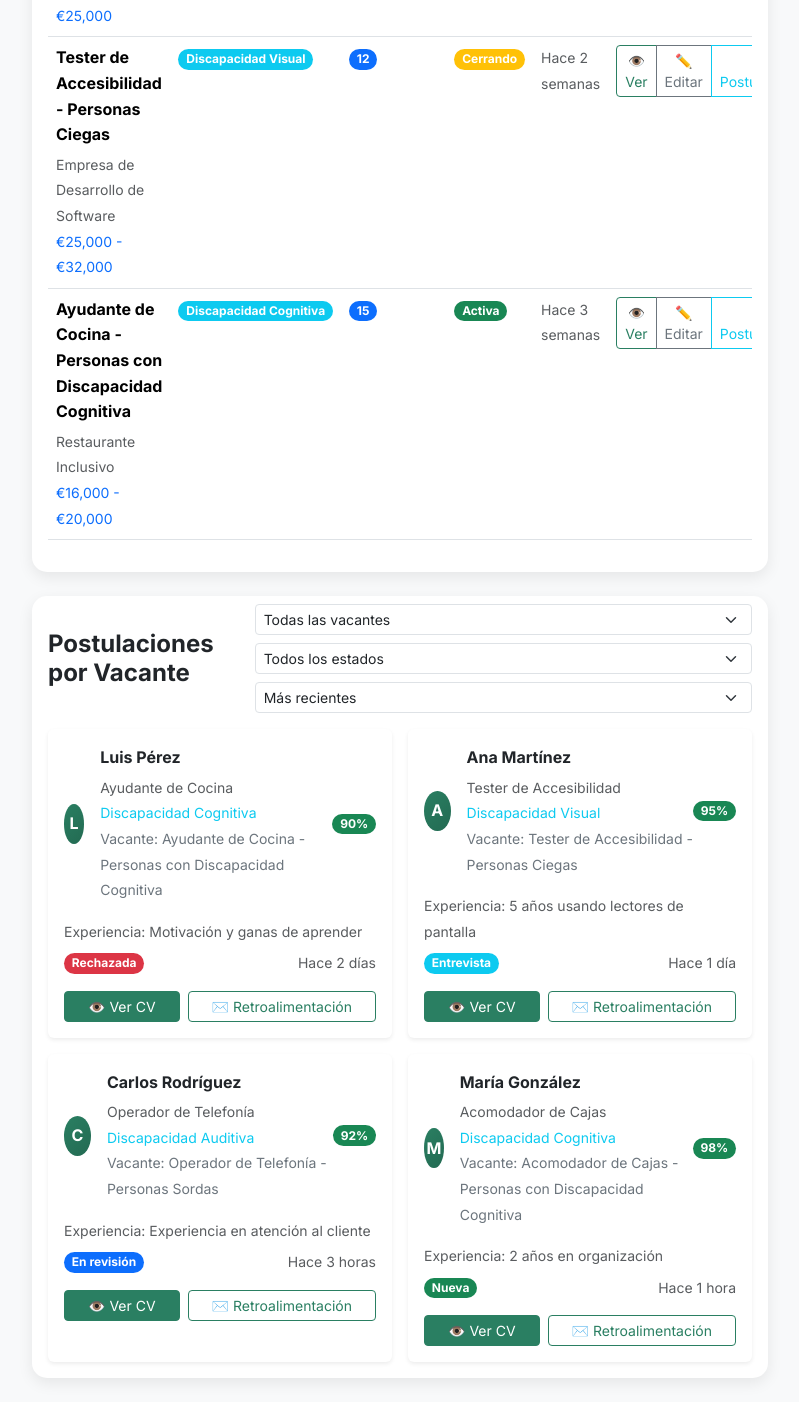
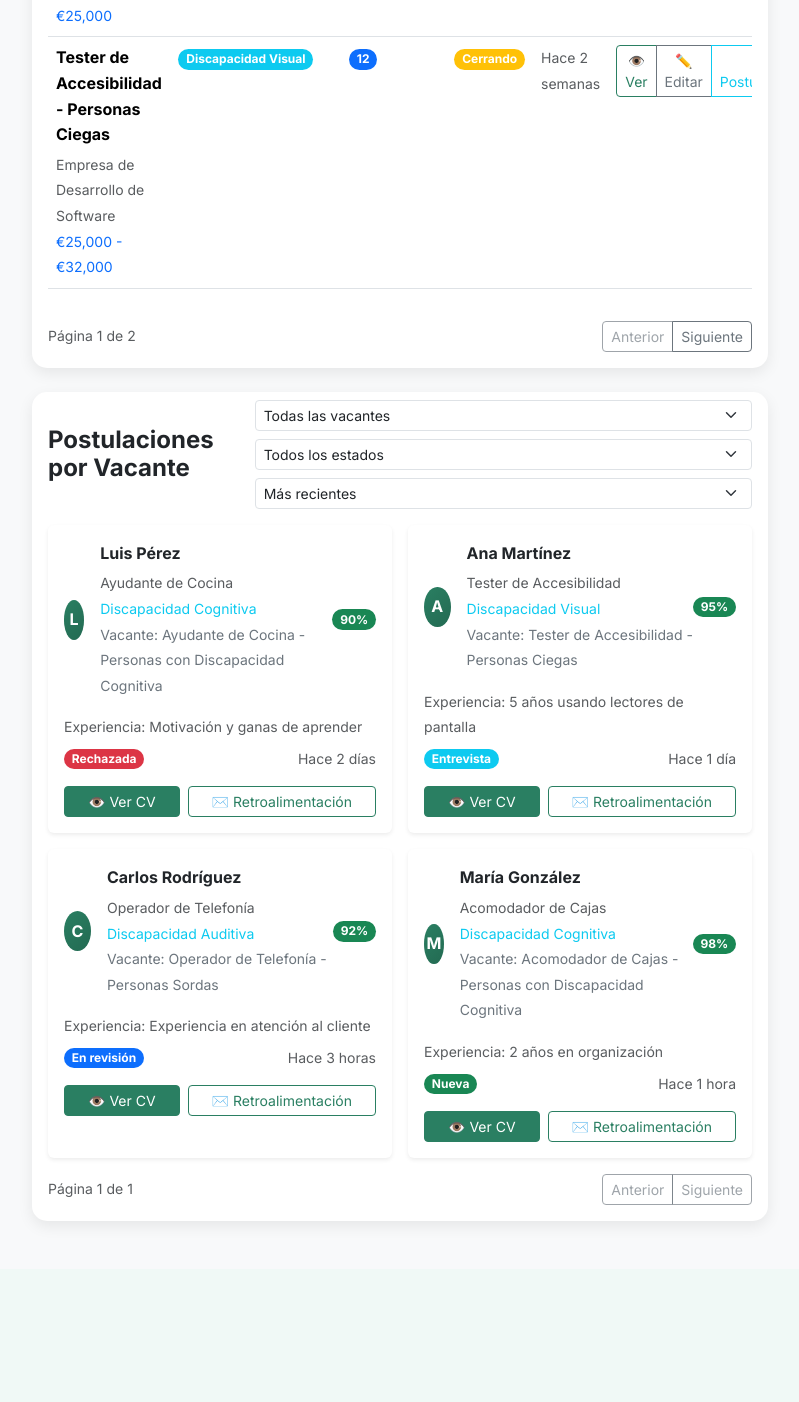
Before and after one commit to JulianGiraldo97/frontend-tesis, a React (Create React App) app: page /frontend-tesis/employer in a window 1280 px wide. Shown: the part 1153-2555 px from the top of the page, without its empty margins (50-849 px from the left). After the commit the page ends 2422 px from the top, so only its background shows below. Built offline with nearby package versions, Linux system fonts and the light colour scheme.

Commit message:
feat: implement web vitals tracking, enhance performance metrics, and create compatibility matrix documentation

```diff
--- a/package.json
+++ b/package.json
@@ -18,7 +18,7 @@
     "react-router-dom": "^6.8.1",
     "react-scripts": "5.0.1",
     "typescript": "^4.7.4",
-    "web-vitals": "^2.1.4"
+    "web-vitals": "^4.2.4"
   },
   "devDependencies": {
     "@types/jest-axe": "^3.5.9",
--- a/src/AppRouter.tsx
+++ b/src/AppRouter.tsx
@@ -1,16 +1,57 @@
-import React, { useEffect, useState } from 'react';
+import React, { Suspense, lazy, useEffect, useState } from 'react';
 import { Routes, Route, Navigate, useLocation } from 'react-router-dom';
 import { Navigation } from './components/Navigation';
 import { SkipLink } from './components/SkipLink/SkipLink';
+import { LoadingSpinner } from './components';
 import { LoginPage } from './pages/LoginPage';
-import { CandidateDashboard } from './pages/CandidateDashboard';
-import { JobSearchPage } from './pages/JobSearchPage';
-import { JobDetailPage } from './pages/JobDetailPage';
-import { ApplicationPage } from './pages/ApplicationPage';
-import { EmployerDashboard } from './pages/EmployerDashboard';
-import { AdminDashboard } from './pages/AdminDashboard';
-import { ProfilePage } from './pages/ProfilePage';
-import { ProfileBuilder } from './pages/ProfileBuilder';
+
+const CandidateDashboard = lazy(() =>
+  import('./pages/CandidateDashboard').then(module => ({
+    default: module.CandidateDashboard,
+  }))
+);
+
+const JobSearchPage = lazy(() =>
+  import('./pages/JobSearchPage').then(module => ({
+    default: module.JobSearchPage,
+  }))
+);
+
+const JobDetailPage = lazy(() =>
+  import('./pages/JobDetailPage').then(module => ({
+    default: module.JobDetailPage,
+  }))
+);
+
+const ApplicationPage = lazy(() =>
+  import('./pages/ApplicationPage').then(module => ({
+    default: module.ApplicationPage,
+  }))
+);
+
+const EmployerDashboard = lazy(() =>
+  import('./pages/EmployerDashboard').then(module => ({
+    default: module.EmployerDashboard,
+  }))
+);
+
+const AdminDashboard = lazy(() =>
+  import('./pages/AdminDashboard').then(module => ({
+    default: module.AdminDashboard,
+  }))
+);
+
+const ProfilePage = lazy(() =>
+  import('./pages/ProfilePage').then(module => ({
+    default: module.ProfilePage,
+  }))
+);
+
+const ProfileBuilder = lazy(() =>
+  import('./pages/ProfileBuilder').then(module => ({
+    default: module.ProfileBuilder,
+  }))
+);
 
 const AppLayout: React.FC<{ children: React.ReactNode }> = ({ children }) => {
   return (
@@ -18,7 +59,9 @@ const AppLayout: React.FC<{ children: React.ReactNode }> = ({ children }) => {
       <SkipLink />
       <Navigation />
       <main className='flex-grow-1' id='main-content' tabIndex={-1}>
-        {children}
+        <Suspense fallback={<LoadingSpinner text='Cargando vista...' />}>
+          {children}
+        </Suspense>
       </main>
     </div>
   );
--- a/src/index.tsx
+++ b/src/index.tsx
@@ -4,6 +4,8 @@ import { BrowserRouter } from 'react-router-dom';
 import { AccessibilityProvider } from './context/AccessibilityContext';
 import { AuthProvider } from './context/AuthContext';
 import { App } from './App';
+import reportWebVitals from './reportWebVitals';
+import { recordWebVitalMetric } from './performance/webVitals';
 import 'bootstrap/dist/css/bootstrap.min.css';
 import './styles/test.css';
 import './styles/globals.css';
@@ -23,3 +25,5 @@ root.render(
     </BrowserRouter>
   </React.StrictMode>
 );
+
+reportWebVitals(recordWebVitalMetric);
--- a/src/pages/EmployerDashboard.tsx
+++ b/src/pages/EmployerDashboard.tsx
@@ -1,4 +1,4 @@
-import React, { useMemo, useState } from 'react';
+import React, { useEffect, useMemo, useState } from 'react';
 import {
   AccessibilityNotification,
   CandidateCVModal,
@@ -21,6 +21,8 @@ type ApplicationStatusFilter =
   | 'Rechazada';
 
 type ApplicationSort = 'recent' | 'match-desc' | 'name-asc';
+const VACANCIES_PAGE_SIZE = 3;
+const APPLICATIONS_PAGE_SIZE = 4;
 
 interface SentFeedback {
   id: string;
@@ -57,6 +59,8 @@ export const EmployerDashboard: React.FC = () => {
   const [selectedVacancyId, setSelectedVacancyId] = useState<string>('all');
   const [statusFilter, setStatusFilter] = useState<ApplicationStatusFilter>('all');
   const [sortBy, setSortBy] = useState<ApplicationSort>('recent');
+  const [vacanciesPage, setVacanciesPage] = useState(1);
+  const [applicationsPage, setApplicationsPage] = useState(1);
 
   const [composerCandidate, setComposerCandidate] = useState<MockApplication | null>(null);
   const [selectedTemplateId, setSelectedTemplateId] = useState<string>(
@@ -136,6 +140,41 @@ export const EmployerDashboard: React.FC = () => {
     sorted.sort((a, b) => Number(b.id) - Number(a.id));
     return sorted;
   }, [applications, selectedVacancyId, sortBy, statusFilter]);
+
+  const vacanciesTotalPages = Math.max(
+    1,
+    Math.ceil(vacancies.length / VACANCIES_PAGE_SIZE)
+  );
+  const applicationsTotalPages = Math.max(
+    1,
+    Math.ceil(filteredApplications.length / APPLICATIONS_PAGE_SIZE)
+  );
+
+  const paginatedVacancies = useMemo(() => {
+    const start = (vacanciesPage - 1) * VACANCIES_PAGE_SIZE;
+    return vacancies.slice(start, start + VACANCIES_PAGE_SIZE);
+  }, [vacancies, vacanciesPage]);
+
+  const paginatedApplications = useMemo(() => {
+    const start = (applicationsPage - 1) * APPLICATIONS_PAGE_SIZE;
+    return filteredApplications.slice(start, start + APPLICATIONS_PAGE_SIZE);
+  }, [applicationsPage, filteredApplications]);
+
+  useEffect(() => {
+    setApplicationsPage(1);
+  }, [selectedVacancyId, statusFilter, sortBy]);
+
+  useEffect(() => {
+    if (vacanciesPage > vacanciesTotalPages) {
+      setVacanciesPage(vacanciesTotalPages);
+    }
+  }, [vacanciesPage, vacanciesTotalPages]);
+
+  useEffect(() => {
+    if (applicationsPage > applicationsTotalPages) {
+      setApplicationsPage(applicationsTotalPages);
+    }
+  }, [applicationsPage, applicationsTotalPages]);
 
   const handleViewVacancy = (vacancyId: string) => {
     const vacancy = vacancies.find(v => v.id === vacancyId);
@@ -341,7 +380,7 @@ export const EmployerDashboard: React.FC = () => {
                       </tr>
                     </thead>
                     <tbody>
-                      {vacancies.map(vacancy => (
+                      {paginatedVacancies.map(vacancy => (
                         <tr key={vacancy.id}>
                           <td>
                             <p className="fw-bold mb-1">{vacancy.position}</p>
@@ -410,6 +449,34 @@ export const EmployerDashboard: React.FC = () => {
                     </tbody>
                   </table>
                 </div>
+
+                <div className='d-flex justify-content-between align-items-center mt-3'>
+                  <small className='text-muted'>
+                    Página {vacanciesPage} de {vacanciesTotalPages}
+                  </small>
+                  <div className='btn-group'>
+                    <button
+                      className='btn btn-outline-secondary btn-sm'
+                      onClick={() => setVacanciesPage(prev => Math.max(1, prev - 1))}
+                      disabled={vacanciesPage === 1}
+                      aria-label='Ver página anterior de vacantes'
+                    >
+                      Anterior
+                    </button>
+                    <button
+                      className='btn btn-outline-secondary btn-sm'
+                      onClick={() =>
+                        setVacanciesPage(prev =>
+                          Math.min(vacanciesTotalPages, prev + 1)
+                        )
+                      }
+                      disabled={vacanciesPage === vacanciesTotalPages}
+                      aria-label='Ver página siguiente de vacantes'
+                    >
+                      Siguiente
+                    </button>
+                  </div>
+                </div>
               </div>
             </div>
 
@@ -458,7 +525,8 @@ export const EmployerDashboard: React.FC = () => {
               </div>
               <div className="card-body">
                 <p className="text-muted" role="status" aria-live="polite">
-                  {filteredApplications.length} postulaciones encontradas con los filtros actuales.
+                  Mostrando {paginatedApplications.length} de {filteredApplications.length}{' '}
+                  postulaciones con los filtros actuales.
                 </p>
 
                 {filteredApplications.length === 0 ? (
@@ -467,7 +535,7 @@ export const EmployerDashboard: React.FC = () => {
                   </div>
                 ) : (
                   <div className="row g-3">
-                    {filteredApplications.map(application => (
+                    {paginatedApplications.map(application => (
                       <div key={application.id} className="col-md-6">
                         <div className="card border-0 shadow-sm h-100">
                           <div className="card-body p-3">
@@ -523,6 +591,36 @@ export const EmployerDashboard: React.FC = () => {
                     ))}
                   </div>
                 )}
+
+                <div className='d-flex justify-content-between align-items-center mt-3'>
+                  <small className='text-muted'>
+                    Página {applicationsPage} de {applicationsTotalPages}
+                  </small>
+                  <div className='btn-group'>
+                    <button
+                      className='btn btn-outline-secondary btn-sm'
+                      onClick={() =>
+                        setApplicationsPage(prev => Math.max(1, prev - 1))
+                      }
+                      disabled={applicationsPage === 1}
+                      aria-label='Ver página anterior de postulaciones'
+                    >
+                      Anterior
+                    </button>
+                    <button
+                      className='btn btn-outline-secondary btn-sm'
+                      onClick={() =>
+                        setApplicationsPage(prev =>
+                          Math.min(applicationsTotalPages, prev + 1)
+                        )
+                      }
+                      disabled={applicationsPage === applicationsTotalPages}
+                      aria-label='Ver página siguiente de postulaciones'
+                    >
+                      Siguiente
+                    </button>
+                  </div>
+                </div>
               </div>
             </div>
           </div>
--- /dev/null
+++ b/src/performance/webVitals.ts
@@ -0,0 +1,84 @@
+import { Metric } from 'web-vitals';
+
+type VitalName = 'LCP' | 'INP' | 'CLS';
+type VitalStatus = 'good' | 'needs-improvement' | 'poor';
+
+interface VitalThreshold {
+  good: number;
+  poor: number;
+}
+
+interface StoredVital {
+  name: VitalName;
+  value: number;
+  status: VitalStatus;
+  path: string;
+  timestamp: string;
+}
+
+const STORAGE_KEY = 'web-vitals-history';
+const MAX_STORED_METRICS = 60;
+
+export const WEB_VITAL_THRESHOLDS: Record<VitalName, VitalThreshold> = {
+  LCP: { good: 2500, poor: 4000 },
+  INP: { good: 200, poor: 500 },
+  CLS: { good: 0.1, poor: 0.25 },
+};
+
+const getVitalStatus = (name: VitalName, value: number): VitalStatus => {
+  const threshold = WEB_VITAL_THRESHOLDS[name];
+  if (value <= threshold.good) return 'good';
+  if (value <= threshold.poor) return 'needs-improvement';
+  return 'poor';
+};
+
+const safeReadVitals = (): StoredVital[] => {
+  const raw = window.localStorage.getItem(STORAGE_KEY);
+  if (!raw) return [];
+
+  try {
+    return JSON.parse(raw) as StoredVital[];
+  } catch {
+    return [];
+  }
+};
+
+export const getStoredWebVitals = (): StoredVital[] => {
+  if (typeof window === 'undefined') return [];
+  return safeReadVitals();
+};
+
+export const clearStoredWebVitals = (): void => {
+  if (typeof window === 'undefined') return;
+  window.localStorage.removeItem(STORAGE_KEY);
+};
+
+export const recordWebVitalMetric = (metric: Metric): void => {
+  if (typeof window === 'undefined') return;
+
+  const metricName = metric.name as string;
+  if (!['LCP', 'INP', 'CLS'].includes(metricName)) {
+    return;
+  }
+
+  const name = metricName as VitalName;
+  const value = Number(metric.value.toFixed(name === 'CLS' ? 4 : 2));
+
+  const entry: StoredVital = {
+    name,
+    value,
+    status: getVitalStatus(name, value),
+    path: window.location.pathname,
+    timestamp: new Date().toISOString(),
+  };
+
+  const history = safeReadVitals();
+  const next = [...history, entry].slice(-MAX_STORED_METRICS);
+  window.localStorage.setItem(STORAGE_KEY, JSON.stringify(next));
+
+  // Útil para diagnóstico rápido en navegador sin backend.
+  if (process.env.NODE_ENV !== 'test') {
+    // eslint-disable-next-line no-console
+    console.info('[WebVitals]', entry);
+  }
+};
```
Also changed, not shown: src/pages/JobSearchPage.tsx (+19 -2 lines), src/reportWebVitals.ts (added, +13 -0 lines), 4 other files (tests, documents, lock files or other folders).
